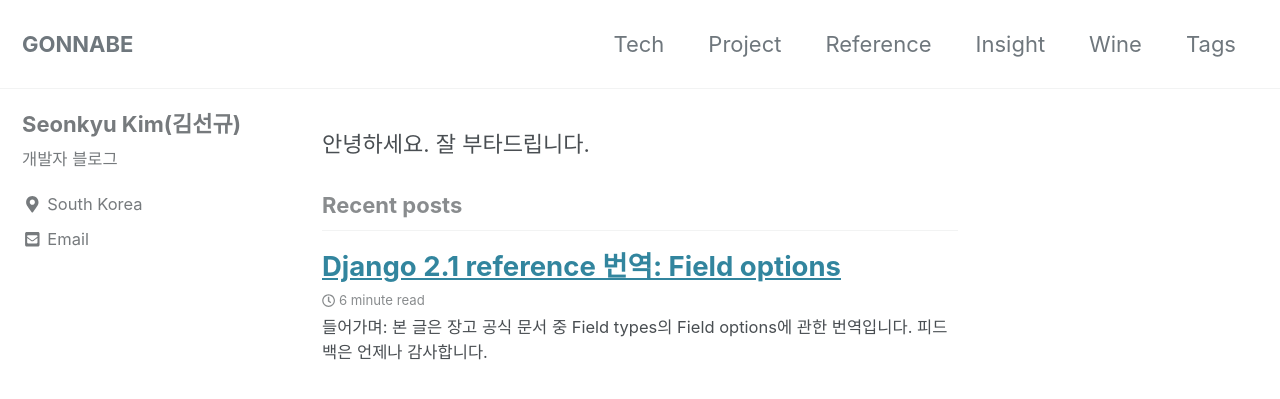
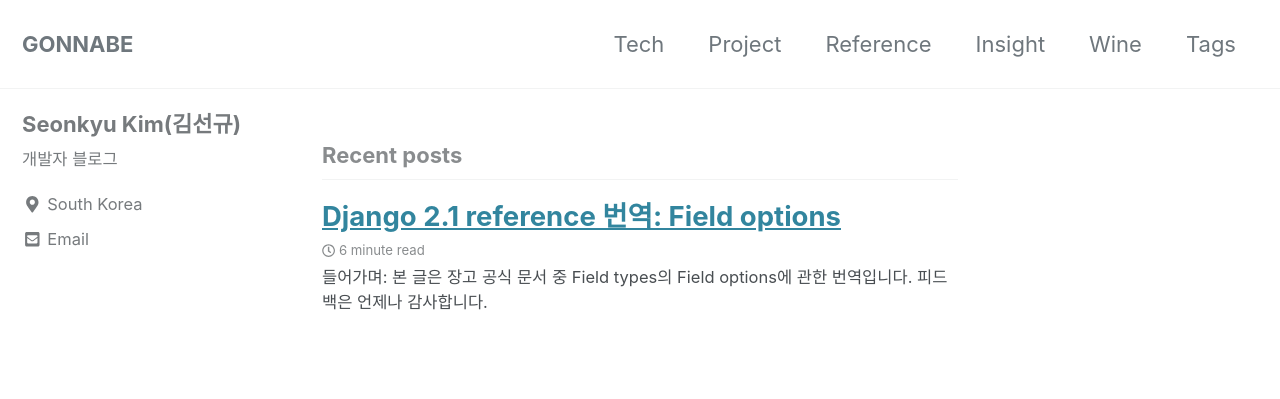
Before and after one commit to seonkyuKim/seonkyuKim.github.io, a Jekyll site: the page built from index.html, in a window 1280 px wide and 900 px high. Shown: the top 399 px of the window. Built offline with Jekyll 4.4.1, drawn with Linux system fonts in a browser that asks for light colours; cached includes are drawn as plain includes; nearby versions of some CDN libraries; the list of posts is cut into pages by our own code.

Commit message:
Update index.html

```diff
--- a/index.html
+++ b/index.html
@@ -2,4 +2,3 @@
 layout: home
 author_profile: true
 ---
-안녕하세요. 잘 부타드립니다.
```
